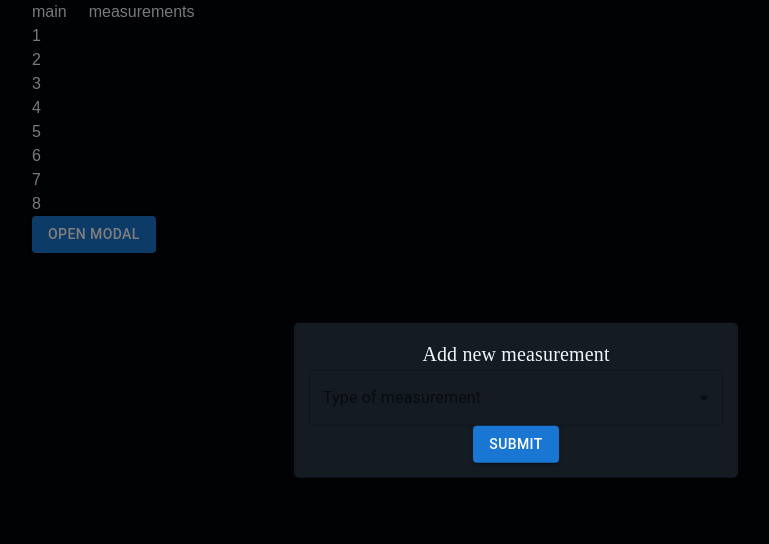
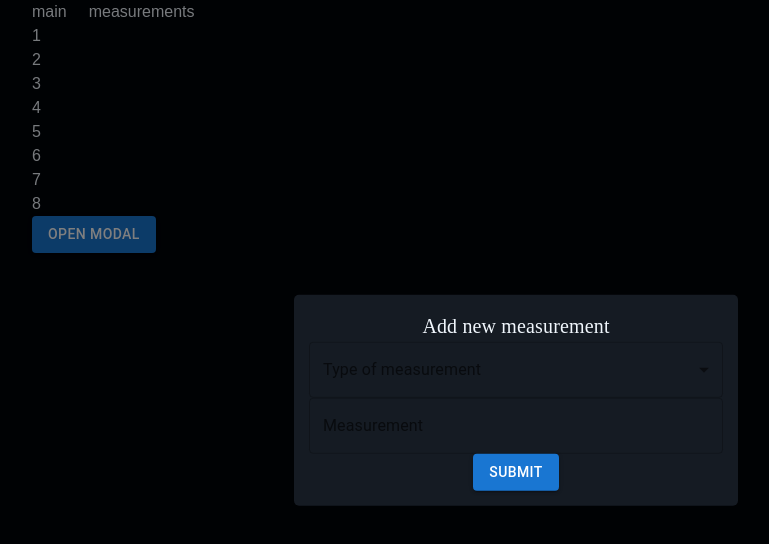
Before and after one commit to Vladislav-096/blood-sugar-monitoring-diary, a React (Vite) app: page / in a window 1280 px wide. Both pictures are taken after a click on the button "OPEN MODAL". Shown: the top 544 px of the page, without its empty margins (124-893 px from the left). Built offline with nearby package versions, Linux system fonts and the light colour scheme; data requests are answered from the project's data file; a web font is replaced by a local one.

Commit message:
refactor: extracted duplicated logic into reusable function

```diff
--- a/src/components/MeasurementModal/MeasurementModal.tsx
+++ b/src/components/MeasurementModal/MeasurementModal.tsx
@@ -31,11 +31,21 @@ interface AfterMealMeasurement {
 
 interface FormTypes {
   typeOfMeasurement: string;
-  afterMealMeasurement?: AfterMealMeasurement;
+  afterMealMeasurement: AfterMealMeasurement;
   measurement: string;
   createdAt: string;
   updatedAt: string;
 }
+
+type FieldName =
+  | "typeOfMeasurement"
+  | "measurement"
+  | "createdAt"
+  | "updatedAt"
+  | "afterMealMeasurement"
+  | `afterMealMeasurement.meal.${number}`
+  | `afterMealMeasurement.meal.${number}.portion`
+  | `afterMealMeasurement.meal.${number}.dish`;
 
 const testRules = {
   required: "Надо заполнить",
@@ -56,10 +66,6 @@ const modalContentStyles = {
 export const MeasurementModal = ({ open, handleClose }: MeasurementModal) => {
   const dispatch = useAppDispatch();
   const [measurementType, setMeasurementType] = useState<string>("");
-
-  useEffect(() => {
-    dispatch(recieveTypesOfMeasurements());
-  }, [dispatch]);
 
   const typeOfMeasurementsState = useAppSelector(
     (state) => state.typesOfMeasurements
@@ -90,14 +96,27 @@ export const MeasurementModal = ({ open, handleClose }: MeasurementModal) => {
     event: React.ChangeEvent<HTMLInputElement | HTMLTextAreaElement>,
     index: number
   ) => {
+    const fieldName = `afterMealMeasurement.meal.${index}.portion`;
+    formatInputValueToNumbers(event, fieldName as FieldName);
+  };
+
+  const handleMeasurementChange = (
+    event: React.ChangeEvent<HTMLInputElement | HTMLTextAreaElement>
+  ) => {
+    const fieldName = "measurement";
+    formatInputValueToNumbers(event, fieldName);
+  };
+
+  const formatInputValueToNumbers = (
+    event: React.ChangeEvent<HTMLInputElement | HTMLTextAreaElement>,
+    fieldName: FieldName
+  ) => {
     const { value } = event.target;
-
     const pettern = /[^0-9]/g;
-
     const numericValue = value.replace(pettern, "");
 
-    setValue(`afterMealMeasurement.meal.${index}.portion`, numericValue);
-    trigger(`afterMealMeasurement.meal.${index}.portion`);
+    setValue(fieldName, numericValue);
+    trigger(fieldName);
   };
 
   const {
@@ -126,6 +145,10 @@ export const MeasurementModal = ({ open, handleClose }: MeasurementModal) => {
     console.log("formData", formData);
     resetValues();
   };
+
+  useEffect(() => {
+    dispatch(recieveTypesOfMeasurements());
+  }, [dispatch]);
 
   return (
     <Modal
@@ -228,7 +251,6 @@ export const MeasurementModal = ({ open, handleClose }: MeasurementModal) => {
                               errors.afterMealMeasurement?.meal?.[index]
                                 ?.portion?.message
                             }
-                            // type="number"
                           />
                         )}
                       />
@@ -252,6 +274,25 @@ export const MeasurementModal = ({ open, handleClose }: MeasurementModal) => {
               </Box>
             )}
 
+            <FormControl fullWidth>
+              <Controller
+                name="measurement"
+                control={control}
+                rules={testRules}
+                render={({ field }) => (
+                  <TextField
+                    {...field}
+                    value={field.value || ""}
+                    onChange={handleMeasurementChange}
+                    label="Measurement"
+                    variant="outlined"
+                    error={errors.measurement ? true : false}
+                    helperText={errors.measurement?.message}
+                  />
+                )}
+              />
+            </FormControl>
+
             <Button type="submit" variant="contained">
               submit
             </Button>
```
